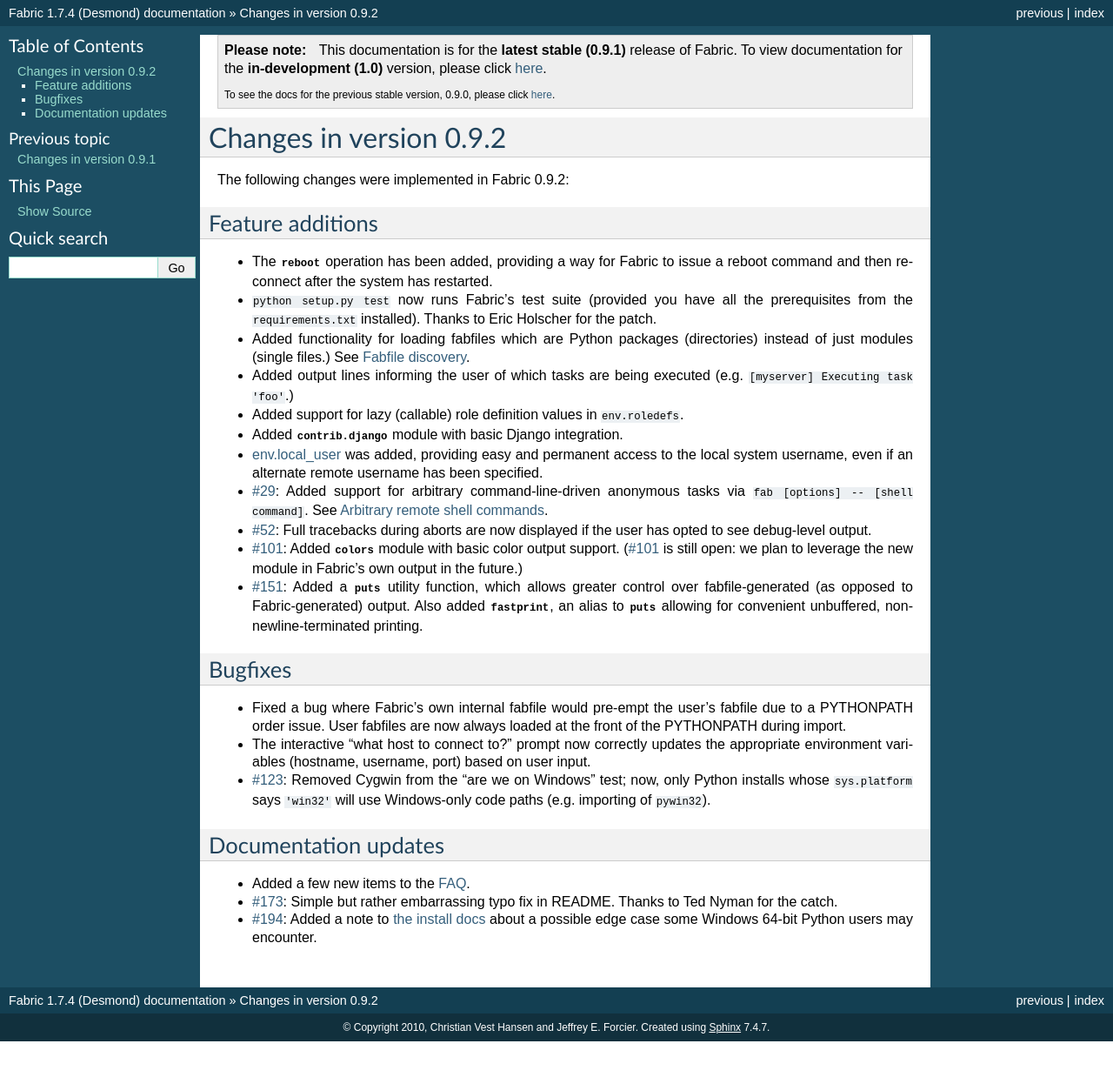
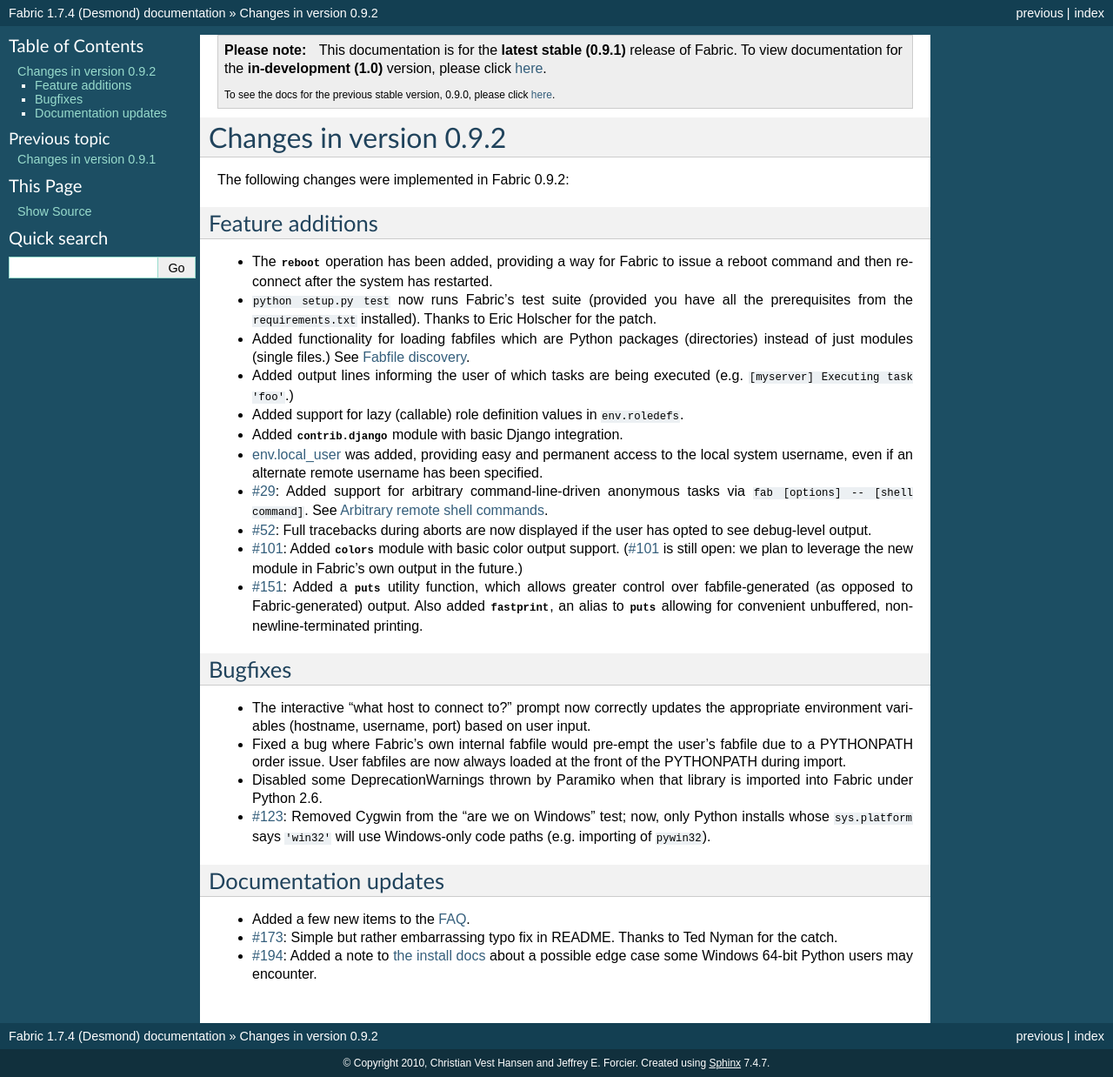
Before and after one commit to fabric/fabric, a Sphinx documentation site: the page built from docs/changes/0.9.2.rst, in a window 1280 px wide. Shown: the whole page at 87% size. Built offline with Sphinx 7.4.7, drawn with Linux system fonts in a browser that asks for light colours; before the commit the page ends 1197 px from its top, so only the background shows below that.

Commit message:
Changelog updates re #111

```diff
--- a/docs/changes/0.9.2.rst
+++ b/docs/changes/0.9.2.rst
@@ -41,12 +41,14 @@
 Bugfixes
 ========
 
+* The interactive "what host to connect to?" prompt now correctly updates the
+  appropriate environment variables (hostname, username, port) based on user
+  input.
 * Fixed a bug where Fabric's own internal fabfile would pre-empt the user's
   fabfile due to a PYTHONPATH order issue. User fabfiles are now always loaded
   at the front of the PYTHONPATH during import.
-* The interactive "what host to connect to?" prompt now correctly updates the
-  appropriate environment variables (hostname, username, port) based on user
-  input.
+* Disabled some DeprecationWarnings thrown by Paramiko when that library is
+  imported into Fabric under Python 2.6.
 * :issue:`123`: Removed Cygwin from the "are we on Windows" test; now, only
   Python installs whose ``sys.platform`` says ``'win32'`` will use Windows-only
   code paths (e.g. importing of ``pywin32``).
```
